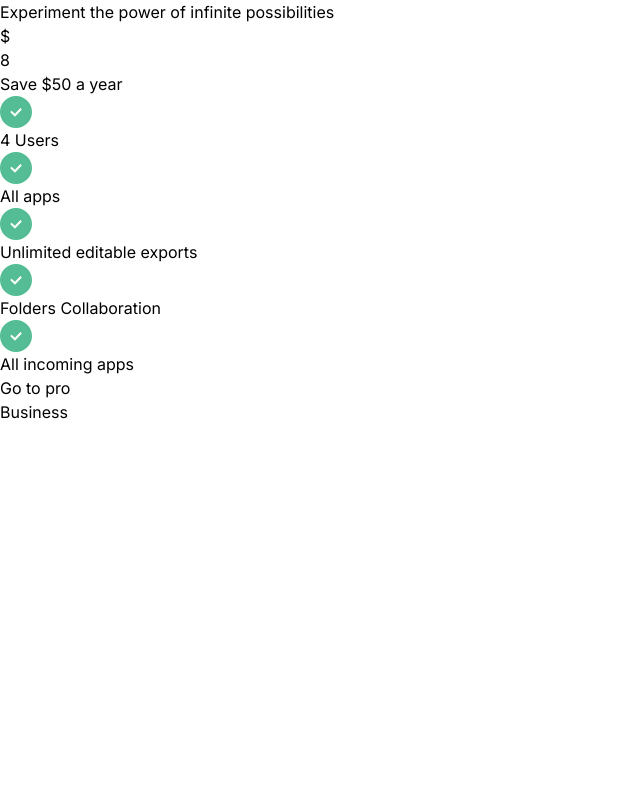
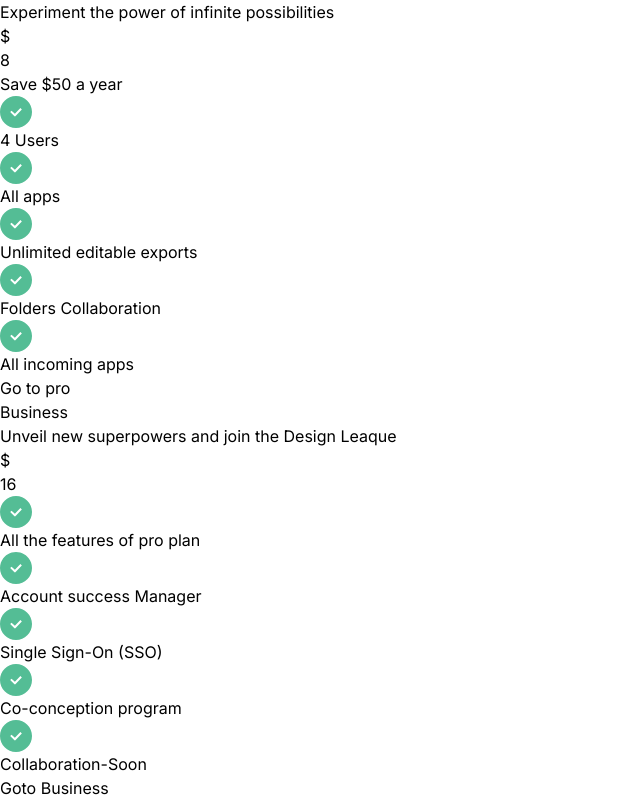
Before and after one commit to Muashef/Biccas, a React (Vite) app: page / in a window 1280 px wide. Shown: the part 4268-5068 px from the top of the page, without its empty margins (0-640 px from the left). Before the commit the page ends 4692 px from the top, so only its background shows below. Built offline with nearby package versions, Linux system fonts and the light colour scheme.

Commit message:
plan page updated

```diff
--- a/src/components/Plan.jsx
+++ b/src/components/Plan.jsx
@@ -72,7 +72,36 @@ const Plan = () => {
                   <button className='bg-[#54BD95] py-4 px-8 rounded-2xl shadow-lg text-white text-lg font-semibold mt-10'>Go to pro</button>
                 </div>
             </div>
-            <div>Business</div>
+            <div className='bg-white shadow-md rounded-2xl p-4 lg:p-7 w-full lg:w-[374px] h-[644px]'>
+                <h3 className='text-[30px] text-[#191A15] font-semibold'>Business</h3>
+                <p className='text-[#A6A6A6] text-lg font-medium'>Unveil new superpowers and join the Design Leaque</p>
+                <p className='text-[#A6A6A6] text-lg font-medium'>$</p>
+                <p className='text-[#191A15] text-[50px] font-semibold'>16</p>
+                <div className='w-full flex flex-col space-y-5 mt-6 bg-[#F9FAFB] p-5 rounded-lg'>
+                  <div className='flex items-center gap-3'>
+                    <img src={Checks} className='w-[26px]' alt="Checks" />
+                    <p className='text-[#191A15] text-lg font-medium'>All the features of pro plan</p>
+                  </div>
+                  <div className='flex items-center gap-3'>
+                    <img src={Checks} className='w-[26px]' alt="Checks" />
+                    <p className='text-[#191A15] text-lg font-medium'>Account success Manager</p>
+                  </div>
+                  <div className='flex items-center gap-3'>
+                    <img src={Checks} className='w-[26px]' alt="Checks" />
+                    <p className='text-[#191A15] text-lg font-medium'>Single Sign-On (SSO)</p>
+                  </div>
+                  <div className='flex items-center gap-3'>
+                    <img src={Checks} className='w-[26px]' alt="Checks" />
+                    <p className='text-[#191A15] text-lg font-medium'>Co-conception program</p>
+                  </div>
+                  <div className='flex items-center gap-3'>
+                    <img src={Checks} className='w-[26px]' alt="Checks" />
+                    <p className='text-[#191A15] text-lg font-medium'>Collaboration-Soon</p>
+                  </div>
+
+                  <button className='bg-white py-4 px-8 rounded-2xl shadow-lg text-[#54BD95] text-lg font-semibold mt-10'>Goto Business</button>
+                </div>
+            </div>
         </div>
     </div>
   )
```
